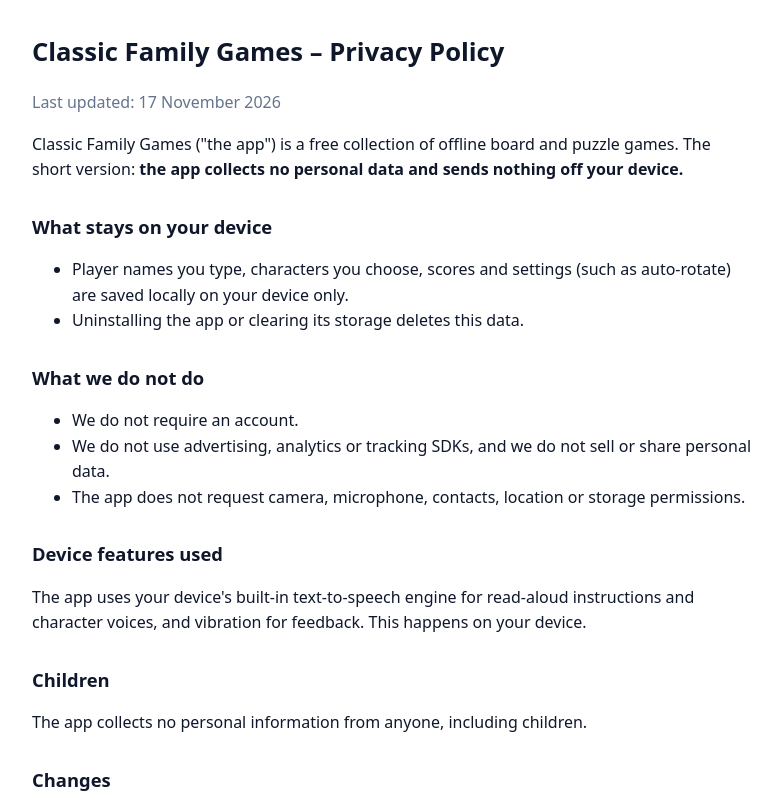
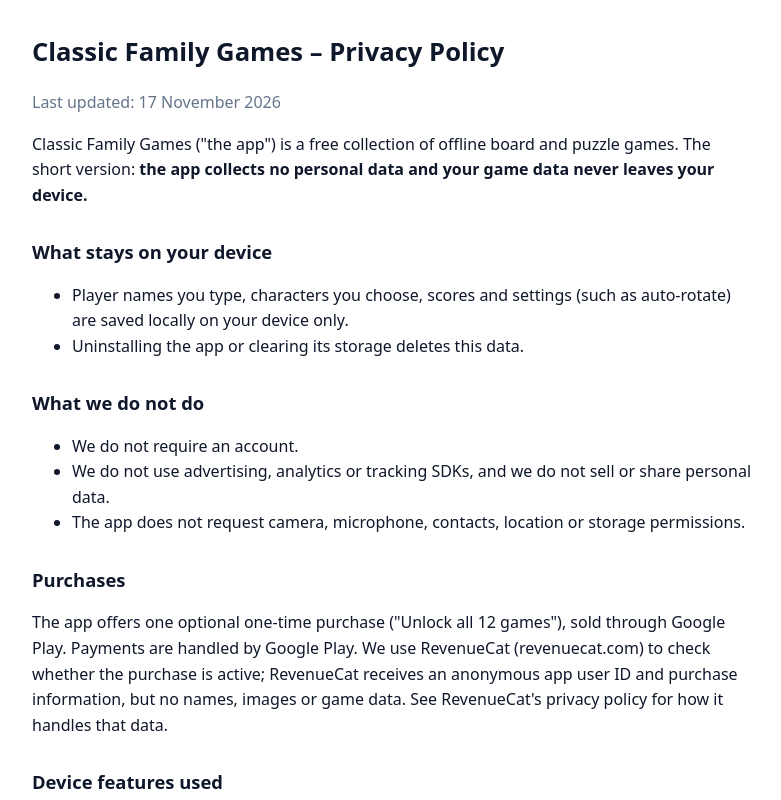
Before and after one commit to CloudOpsPod/app-policies, a plain HTML site: page classic-family-games/privacy.html in a window 1280 px wide. Shown: the top 800 px of the page, without its empty margins (248-1029 px from the left). Drawn offline with Linux system fonts and the light colour scheme.

Commit message:
Classic Family Games policy: add optional one-time purchase
Co-Authored-By: Claude Sonnet 5.5 <noreply@anthropic.com>
Claude-Session: https://claude.ai/code/session_01P5iCeARa9GM2VGKSGcoWwD

```diff
--- a/classic-family-games/privacy.html
+++ b/classic-family-games/privacy.html
@@ -13,7 +13,7 @@
 <h1>Classic Family Games – Privacy Policy</h1>
 <p class="muted">Last updated: 17 November 2026</p>
 
-<p>Classic Family Games ("the app") is a free collection of offline board and puzzle games. The short version: <strong>the app collects no personal data and sends nothing off your device.</strong></p>
+<p>Classic Family Games ("the app") is a free collection of offline board and puzzle games. The short version: <strong>the app collects no personal data and your game data never leaves your device.</strong></p>
 
 <h2>What stays on your device</h2>
 <ul>
@@ -28,6 +28,9 @@
   <li>The app does not request camera, microphone, contacts, location or storage permissions.</li>
 </ul>
 
+<h2>Purchases</h2>
+<p>The app offers one optional one-time purchase ("Unlock all 12 games"), sold through Google Play. Payments are handled by Google Play. We use RevenueCat (revenuecat.com) to check whether the purchase is active; RevenueCat receives an anonymous app user ID and purchase information, but no names, images or game data. See RevenueCat's privacy policy for how it handles that data.</p>
+
 <h2>Device features used</h2>
 <p>The app uses your device's built-in text-to-speech engine for read-aloud instructions and character voices, and vibration for feedback. This happens on your device.</p>
 
```
